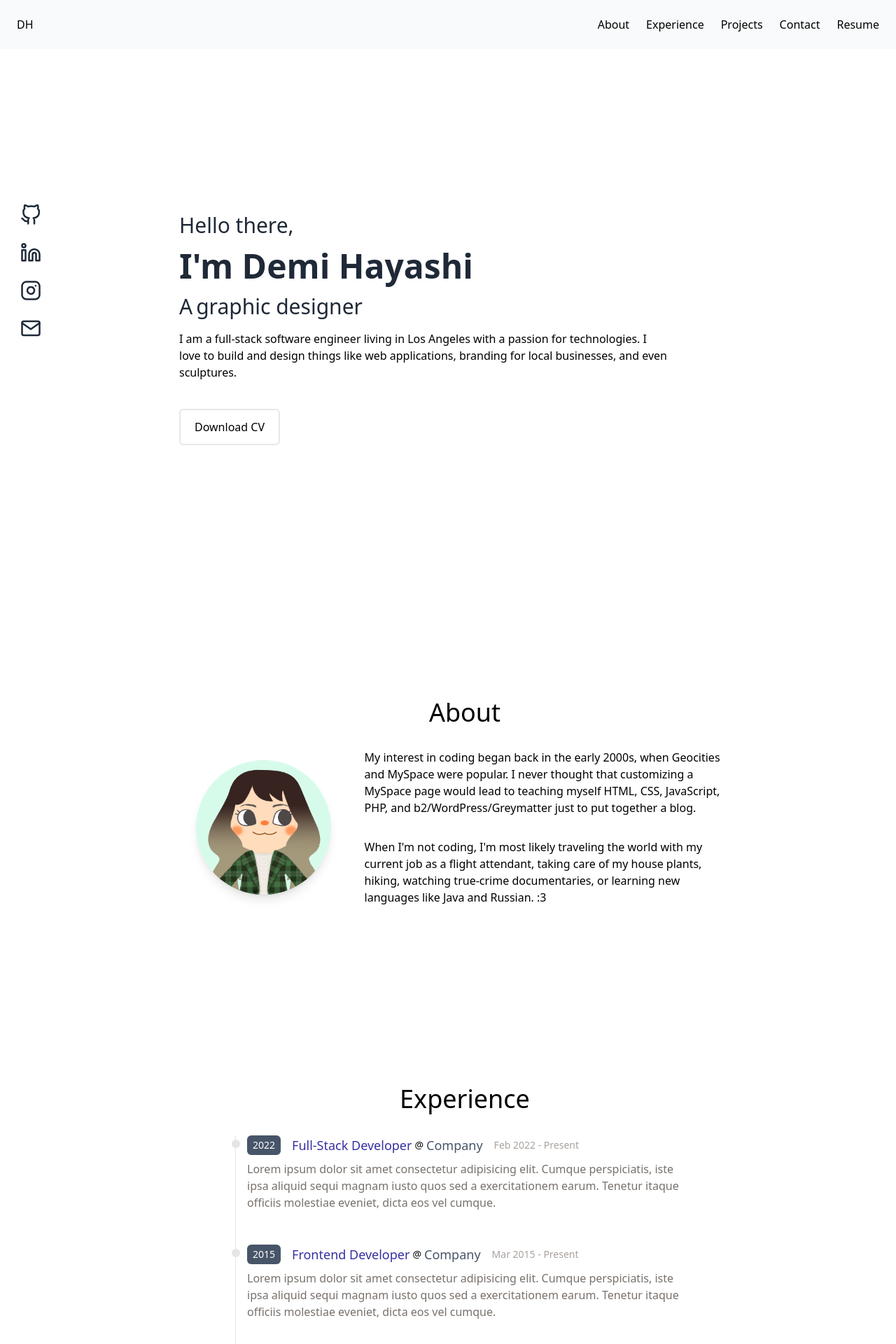
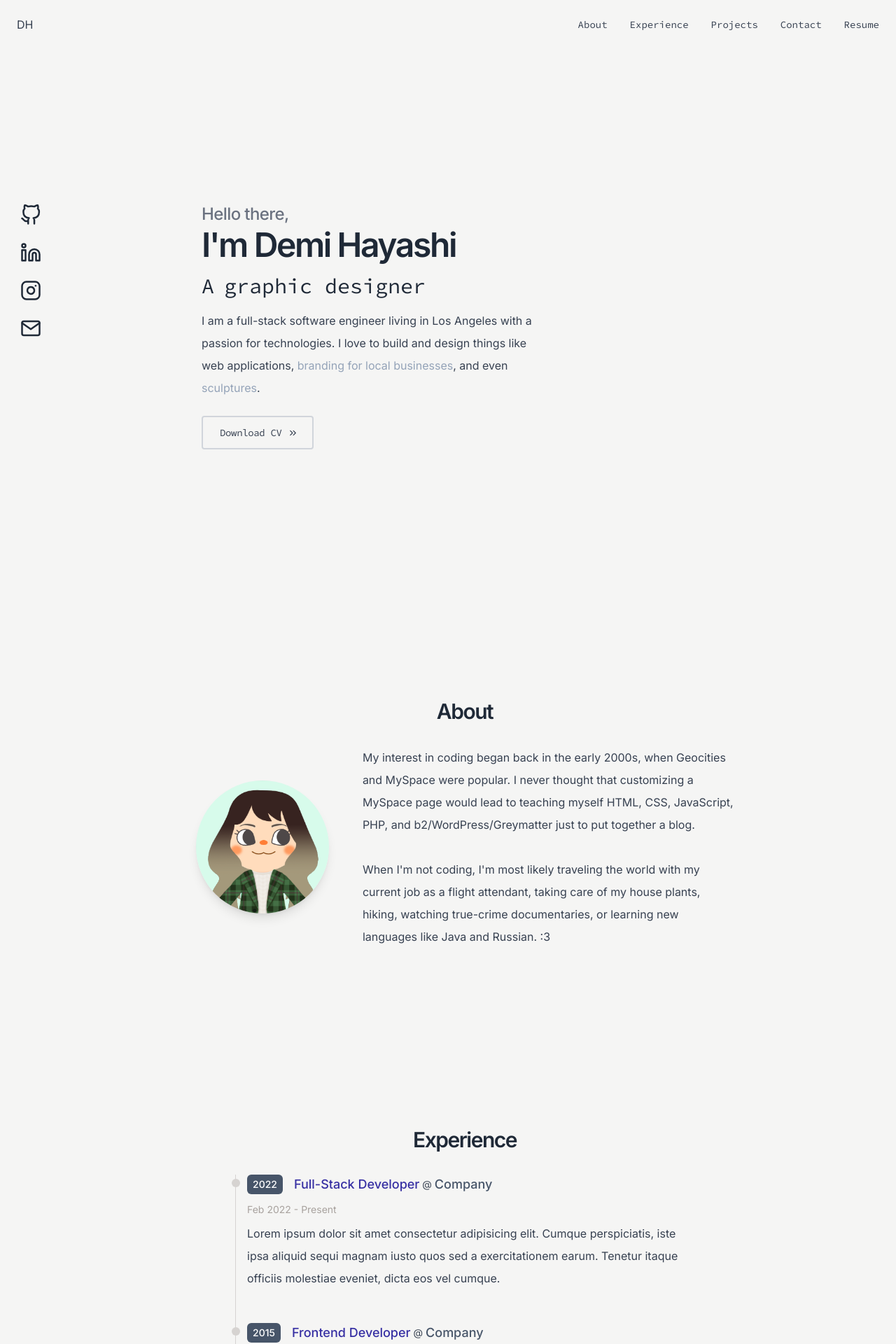
Before and after one commit to demivlkv/demivlkv.github.io, a React (Vite) app: page / in a window 1280 px wide. Shown: the top 1920 px of the page at 70% size. Built offline with nearby package versions, Linux system fonts and the light colour scheme; no server answers.

Commit message:
update css

```diff
--- a/src/components/About.jsx
+++ b/src/components/About.jsx
@@ -3,8 +3,8 @@ import AboutPic from '../assets/avatar.png';
 
 const About = () => {
   return (
-    <div id="about" className="max-w-screen-lg m-auto md:pl-20 px-8 py-32">
-      <h1 className="pb-8 font-medium text-4xl text-center">About</h1>
+    <div id="about" className="max-w-screen-lg m-auto md:pl-20 px-8 py-24 sm:py-32">
+      <h2>About</h2>
       <div className="mx-auto w-full max-w-screen-md flex flex-col md:flex-row justify-center items-center">
         <div className="flex justify-center w-full pb-8 pr-0 md:pr-12 md:pb-0">
           <img src={AboutPic} className="shadow-lg rounded-full" alt="Hi, I'm Demi!" />
--- a/src/components/Header.jsx
+++ b/src/components/Header.jsx
@@ -1,5 +1,5 @@
 import React, { useState, useEffect } from 'react';
-import { Menu, X, User, Briefcase, Grid, File, Send } from 'react-feather';
+import { Menu, X } from 'react-feather';
 
 function handleScroll() {
   const [scrollDirection, setScrollDirection] = useState(null);
@@ -42,50 +42,40 @@ const Header = () => {
   }, [top]);
 
   return (
-    <div className={`sticky ${scrollDirection === "down" ? "-top-[70px]" : "top-0"} ${!top && `shadow-lg`} h-[70px] bg-slate-50 transition-all duration-500 z-[99]`}>
-      <div className="w-full h-full flex justify-between items-center py-4 px-6">
+    <div className={`sticky ${scrollDirection === "down" ? "-top-[70px]" : "top-0"} ${!top && `shadow-lg bg-stone-100/80 backdrop-blur-md`} h-[70px] bg-stone-100 transition-all duration-500 z-[99]`}>
+      <div className="header w-full h-full flex justify-between items-center py-4 px-6">
         <div>
           <h1>DH</h1>
         </div>
           {/* NAVBAR AT 768PX & ABOVE */}
           <div className="md:flex hidden z-20">
-            <a href="#about" className="pr-3 hover:text-slate-400 cursor-pointer">About</a>
-            <a href="#work" className="px-3 hover:text-slate-400 cursor-pointer">Experience</a>
-            <a href="#projects" className="px-3 hover:text-slate-400 cursor-pointer">Projects</a>
-            <a href="#contact" className="px-3 hover:text-slate-400 cursor-pointer">Contact</a>
-            <a href="#resume" className="pl-3 hover:text-slate-400 cursor-pointer">Resume</a>
+            <a href="#about" className="links pr-4">About</a>
+            <a href="#work" className="links px-4">Experience</a>
+            <a href="#projects" className="links px-4">Projects</a>
+            <a href="#contact" className="links px-4">Contact</a>
+            <a href="#resume" className="links pl-4">Resume</a>
           </div>
 
           {/* HAMBURGER MENU AT 768PX & LOWER */}
-          <div onClick={handleNav} className="md:hidden cursor-pointer z-20">
+          <div onClick={handleNav} className="md:hidden transition-all ease-in duration-500 z-20">
           {!nav ? (
-            <Menu size={30} />
+            <Menu size={30} className="hover:text-slate-400 transition-all ease-in duration-300 cursor-pointer" />
           ) : (
-            <X size={30} />
+            ''
           )}
           {nav ? (
-          <div className="fixed top-[70px] right-0 w-full h-screen bg-white/90 flex flex-col justify-center items-center z-[1]">
-            <a href="#about" className="w-1/2 m-2 p-4 flex justify-center items-center bg-gray-100 rounded-full shadow-lg shadow-gray-400 cursor-pointer transition-all ease-in duration-300">
-              <User size={20} />
-              <span className="pl-4">About</span>
-            </a>
-            <a href="#work" className="w-1/2 m-2 p-4 flex justify-center items-center bg-gray-100 rounded-full shadow-lg shadow-gray-400 cursor-pointer transition-all ease-in duration-300">
-              <Briefcase size={20} />
-              <span className="pl-4">Experience</span>
-            </a>
-            <a href="#projects" className="w-1/2 m-2 p-4 flex justify-center items-center bg-gray-100 rounded-full shadow-lg shadow-gray-400 cursor-pointer transition-all ease-in duration-300">
-              <Grid size={20} />
-              <span className="pl-4">Projects</span>
-            </a>
-            <a href="#contact" className="w-1/2 m-2 p-4 flex justify-center items-center bg-gray-100 rounded-full shadow-lg shadow-gray-400 cursor-pointer transition-all ease-in duration-300">
-              <Send size={20} />
-              <span className="pl-4">Contact</span>
-            </a>
-            <a href="#resume" className="w-1/2 m-2 p-4 flex justify-center items-center bg-gray-100 rounded-full shadow-lg shadow-gray-400 cursor-pointer transition-all ease-in duration-300">
-              <File size={20} />
-              <span className="pl-4">Resume</span>
-            </a>
-          </div>
+            <div className={`fixed ${scrollDirection === "down" ? "top-[70px]" : "top-0"} right-0 w-1/2 h-screen shadow-lg bg-stone-100/90 z-[1]`}>
+              <div className="w-full h-[70px] px-6 flex justify-end items-center">
+                <X size={30} className="hover:text-slate-400 transition-all ease-in duration-300 cursor-pointer" />
+              </div>
+              <div className="h-full flex flex-col justify-center items-center">
+                <a href="#about" className="mobile-links">About</a>
+                <a href="#work" className="mobile-links">Experience</a>
+                <a href="#projects" className="mobile-links">Projects</a>
+                <a href="#contact" className="mobile-links">Contact</a>
+                <a href="#resume" className="mobile-links">Resume</a>
+              </div>
+            </div>
         ) : (
           ''
         )}
--- a/src/components/Home.jsx
+++ b/src/components/Home.jsx
@@ -1,5 +1,6 @@
 import React from 'react';
 import { TypeAnimation } from 'react-type-animation';
+import { ChevronsRight } from 'react-feather';
 
 const Home = () => {
   return (
@@ -10,30 +11,37 @@ const Home = () => {
         alt=""
       /> */}
       {/* <div className="w-full h-screen absolute top-[70px] left-0 bg-white/50"> */}
-        <div className="max-w-screen-md w-full h-full m-auto flex flex-col justify-center items-center lg:items-start">
-          <h2 className="text-gray-800 text-2xl sm:text-3xl">Hello there,</h2>
-          <h1 className="pt-4 text-4xl sm:text-5xl font-semibold text-gray-800">I'm Demi Hayashi</h1>
-          <h2 className="flex pt-4 text-gray-800 text-2xl sm:text-3xl">A
+        <div className="max-w-screen-md w-full h-full m-auto px-8 flex flex-col justify-center items-start">
+          <h3 className="font-medium text-gray-500 text-lg sm:text-2xl tracking-tight">Hello there,</h3>
+          <h1 className="pt-1 font-semibold text-4xl sm:text-5xl text-gray-800 tracking-tighter">I'm Demi Hayashi</h1>
+          <h3 className="font-['Source_Code_Pro'] flex pt-4 text-gray-800 text-2xl sm:text-3xl">A
             <TypeAnimation
               sequence={[
                 'software engineer',
-                2000, // Waits 1s
+                2000, // waits 2s
                 'graphic designer',
-                2000, // Waits 2s
+                2000,
                 'visual artist',
                 2000
               ]}
               wrapper="div"
               cursor={true}
               repeat={Infinity}
-              style={{ fontSize: '1em', paddingLeft: '5px' }}
+              style={{ fontSize: '1em', paddingLeft: '14px' }}
             />
-          </h2>
-          <p className="py-4 max-w-[700px]">
+          </h3>
+          <p className="py-4 max-w-[500px]">
             I am a full-stack software engineer living in Los Angeles with a passion for technologies. I love to build and design things like web applications, <a href="https://www.tokio-ramen.com/" target="_blank" className="home">branding for local businesses</a>, and even <a href="https://cargocollective.com/demihayashi/Propagation" target="_blank" className="home">sculptures</a>.
           </p>
-          <div className="max-w-[200px] w-full pt-6 flex justify-between">
-            <a href="#" className="py-3 px-5 rounded-md border-2">Download CV</a>
+          <div className="w-full flex items-center justify-between">
+          <a href="#">
+            <button type="submit" className="group w-[160px]">
+              Download CV
+              <span className="group-hover:ml-1 duration-300">
+                <ChevronsRight size={15} className="ml-2" />
+              </span>
+            </button>
+          </a>
           </div>
         </div>
       {/* </div> */}
--- a/src/components/Portfolio.jsx
+++ b/src/components/Portfolio.jsx
@@ -3,9 +3,9 @@ import Project from './Project';
 
 const Portfolio = () => {
   return (
-    <div id="projects" className="max-w-screen-lg m-auto md:pl-20 px-8 py-32">
-      <h1 className="text-4xl font-medium text-center">Projects</h1>
-      <p className="py-8 text-center">
+    <div id="projects" className="max-w-screen-lg m-auto md:pl-20 px-8 py-24 sm:py-32">
+      <h2>Projects</h2>
+      <p className="mb-8 text-center">
         Lorem ipsum dolor sit amet consectetur adipisicing elit. Excepturi ad accusamus nobis tempore, optio possimus ratione sunt culpa, explicabo iusto labore dolorum impedit cum aliquid ex placeat error dolore rerum.
       </p>
 
--- a/src/components/Work.jsx
+++ b/src/components/Work.jsx
@@ -20,8 +20,8 @@ const data = [
 
 const Work = () => {
   return (
-    <div id="work" className="max-w-screen-md m-auto md:pl-20 px-8 py-32">
-      <h1 className="pb-8 text-4xl font-medium text-center">Experience</h1>
+    <div id="work" className="max-w-screen-md m-auto md:pl-20 px-8 py-24 sm:py-32">
+      <h2>Experience</h2>
       {data.map((item, i) => (
         <WorkItem
           key={i}
--- a/src/components/WorkItem.jsx
+++ b/src/components/WorkItem.jsx
@@ -2,16 +2,19 @@ import React from 'react';
 
 const WorkItem = ({ year, title, company, duration, details }) => {
   return (
-    <ol className="flex flex-col md:flex-row relative border-l border-stone-200">
+    <ol className="flex flex-col md:flex-row relative border-l border-stone-300">
       <li className="mb-10 ml-4">
-        <div className="absolute mt-1.5 -left-1.5 w-3 h-3 bg-stone-200 rounded-full" />
+        <div className="absolute mt-1.5 -left-1.5 w-3 h-3 bg-stone-300 rounded-full" />
+
         <p className="flex flex-wrap flex-row justify-start items-center text-xs md:text-sm">
           <span className="inline-block py-1 px-2 mr-4 font-medium text-white bg-slate-600 rounded-md">{year}</span>
           <span className="mr-1 text-base md:text-lg font-medium text-indigo-800">{title}</span>
           @ <span className="ml-1 text-base md:text-lg font-medium text-slate-600">{company}</span>
-          <span className="ml-4 my-1 text-xs md:text-sm font-normal text-stone-400">{duration}</span>
         </p>
-        <p className="my-2 text-base font-normal text-stone-500">{details}</p>
+
+        <p className="mt-3 text-xs sm:text-sm font-normal text-stone-400">{duration}</p>
+
+        <p className="my-2 font-normal">{details}</p>
       </li>
     </ol>
   );
--- a/src/index.css
+++ b/src/index.css
@@ -1,3 +1,5 @@
+@import url('https://fonts.googleapis.com/css2?family=Inter:wght@100;200;300;400;500;600;700&family=Source+Code+Pro:wght@200;300;400;500;600;700&display=swap');
+
 @tailwind base;
 @tailwind components;
 @tailwind utilities;
@@ -5,3 +7,41 @@
 * {
   scroll-behavior: smooth;
 }
+
+@layer base {
+  body {
+    @apply bg-stone-100 font-['Inter'] text-sm sm:text-base text-gray-700 font-normal leading-loose;
+  }
+
+  p {
+    @apply leading-loose;
+  }
+
+  a {
+    @apply transition-all ease-in duration-300;
+  }
+
+  h2 {
+    @apply pb-8 font-semibold text-2xl sm:text-3xl text-gray-800 text-center tracking-tighter;
+  }
+
+  button[type=submit] {
+    @apply font-['Source_Code_Pro'] text-sm tracking-tight mx-auto flex items-center my-2 pl-6 py-3 border-2 border-gray-300 rounded hover:bg-[#a1a1a11e] hover:border-stone-700 transition-all ease-in duration-300;
+  }
+}
+
+@layer components {
+  /* HEADER COMPONENT */
+  .header a.links {
+    @apply font-['Source_Code_Pro'] text-sm hover:text-slate-400 cursor-pointer;
+  }
+
+  .header a.mobile-links {
+    @apply font-['Source_Code_Pro'] w-1/2 m-2 p-3 flex justify-center items-center hover:text-slate-400 cursor-pointer;
+  }
+
+  /* HOME COMPONENT */
+  #main a.home {
+    @apply text-slate-400 hover:text-slate-700 cursor-pointer;
+  }
+}
```
Also changed, not shown: src/components/Contact.jsx (+15 -15 lines), src/components/Footer.jsx (+7 -7 lines), src/components/Project.jsx (+8 -8 lines), src/components/Resume.jsx (+16 -17 lines).
